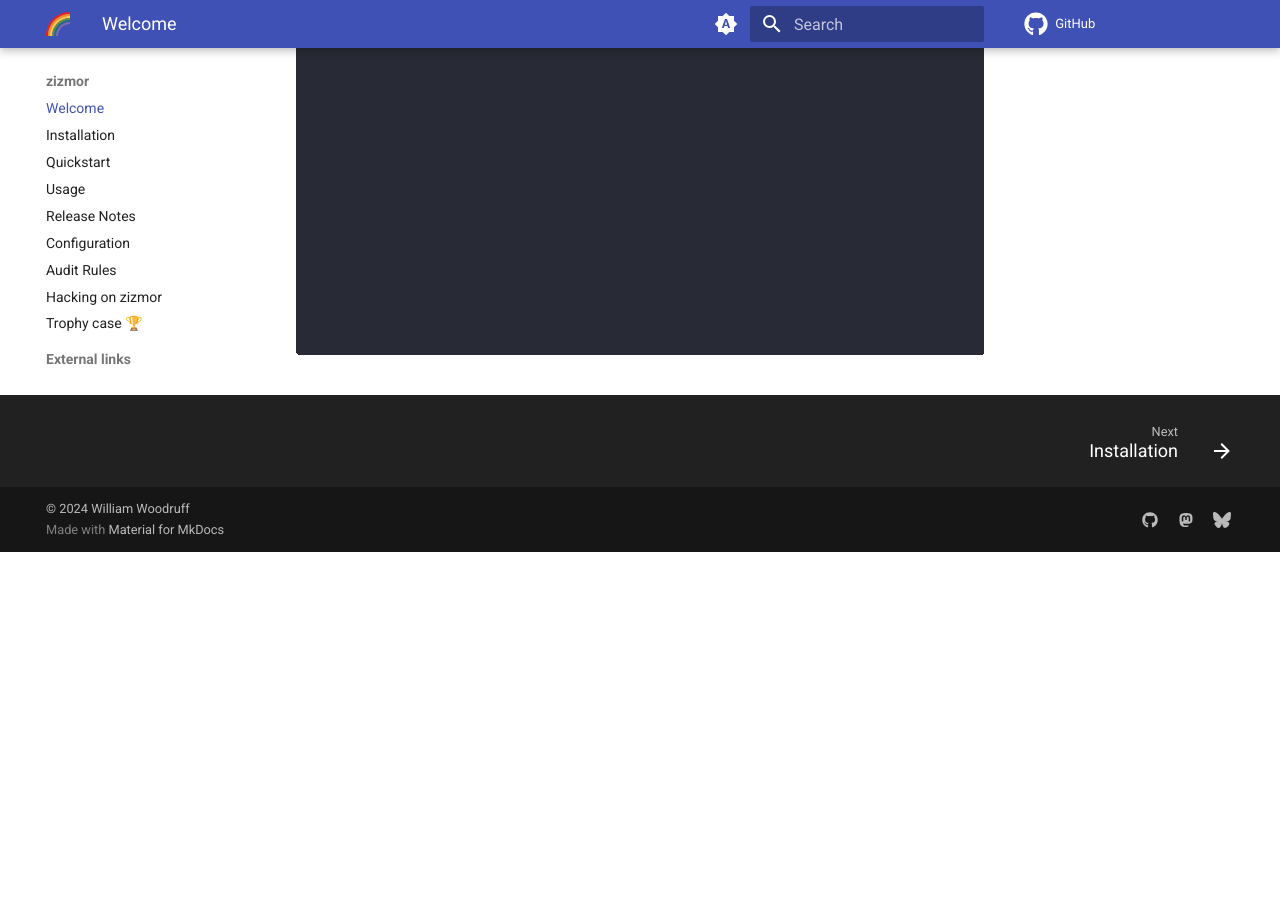
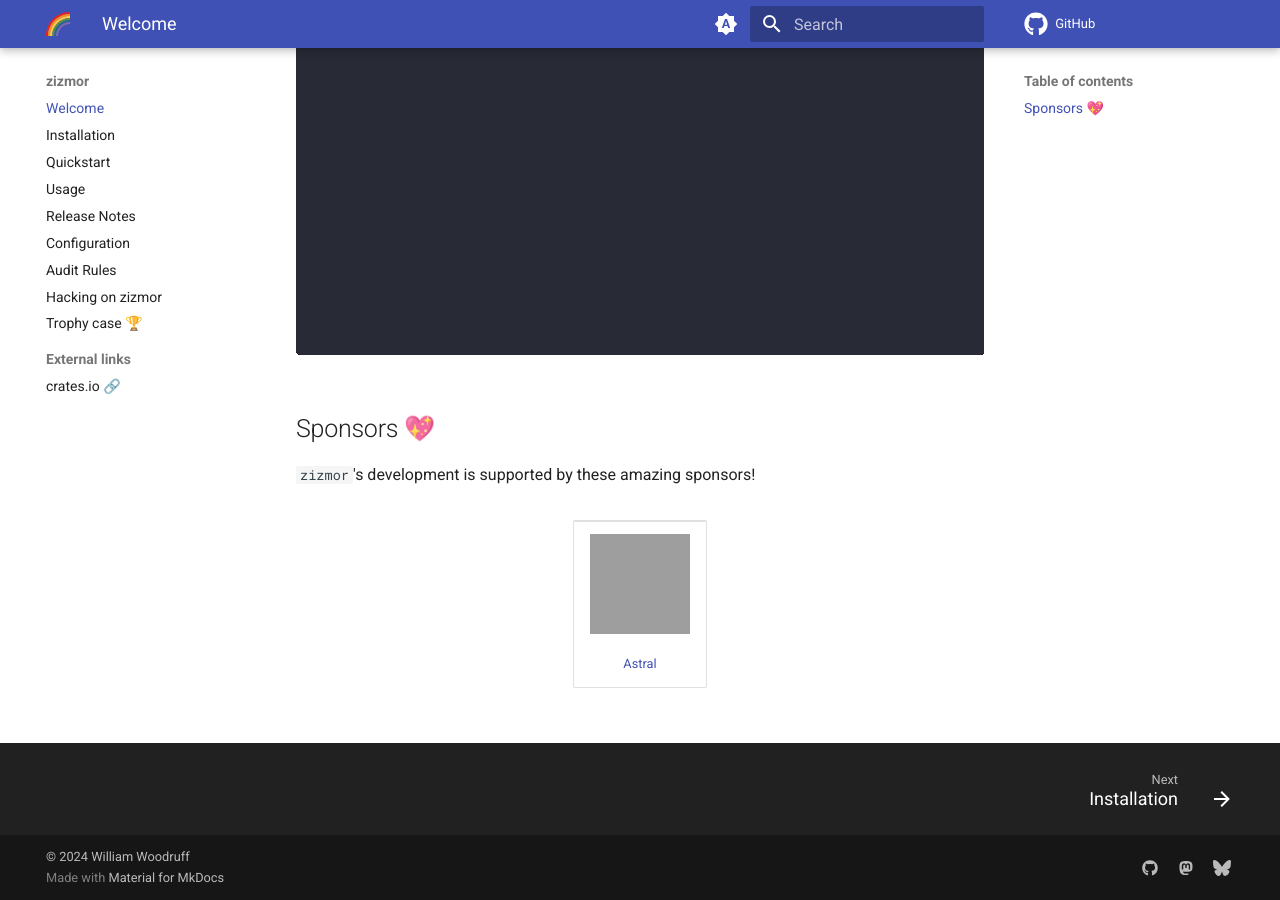
Before and after one commit to zizmorcore/zizmor, an MkDocs documentation site: the page built from docs/index.md, in a window 1280 px wide and 900 px high, scrolled down 550 px. Built offline with MkDocs 1.6.1 and Material for MkDocs 9.7.7, drawn with Linux system fonts in a browser that asks for light colours; emoji names are drawn with the system emoji font; comment, search, counter and statistics services are not loaded; before the commit the page ends 1102 px from its top, so only the background shows below that; grey boxes are pictures that could not be loaded.

Commit message:
docs: add sponsors to README and site (#454)

```diff
--- a/docs/index.md
+++ b/docs/index.md
@@ -17,3 +17,11 @@
 <figure markdown="1">
 ![](./assets/zizmor-demo.gif)
 </figure>
+
+## Sponsors 💖
+
+`zizmor`'s development is supported by these amazing sponsors!
+
+<figure>
+--8<-- "sponsors.html"
+</figure>
--- /dev/null
+++ b/docs/snippets/sponsors.html
@@ -0,0 +1,15 @@
+<!-- @@begin-sponsors@@ -->
+<table>
+<tbody>
+<tr>
+<td align="center" valign="top" width="15%">
+<a href="https://astral.sh/">
+<img src="https://avatars.githubusercontent.com/u/115962839?s=100&v=4" width="100px">
+<br>
+Astral
+</a>
+</td>
+</tr>
+</tbody>
+</table>
+<!-- @@end-sponsors@@ -->
```
Also changed, not shown: README.md (+20 -0 lines), docs/snippets/render-sponsors.py (added, +56 -0 lines), docs/snippets/sponsors.json (added, +7 -0 lines), 1 other file.
